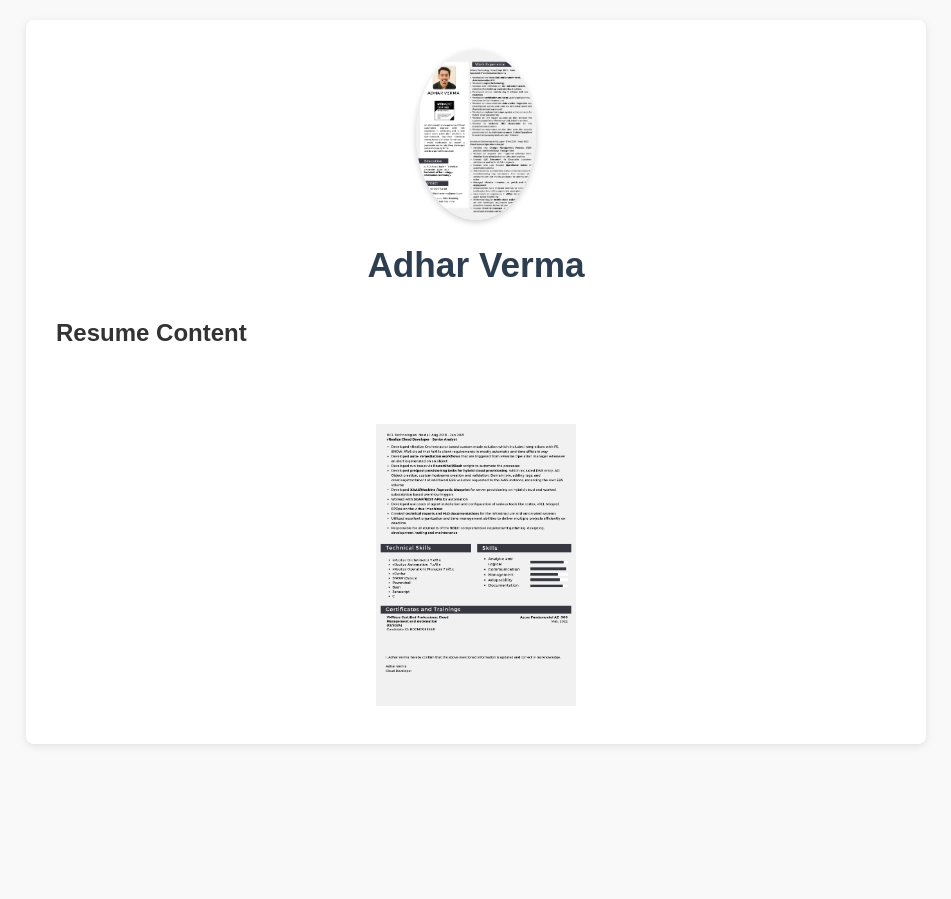
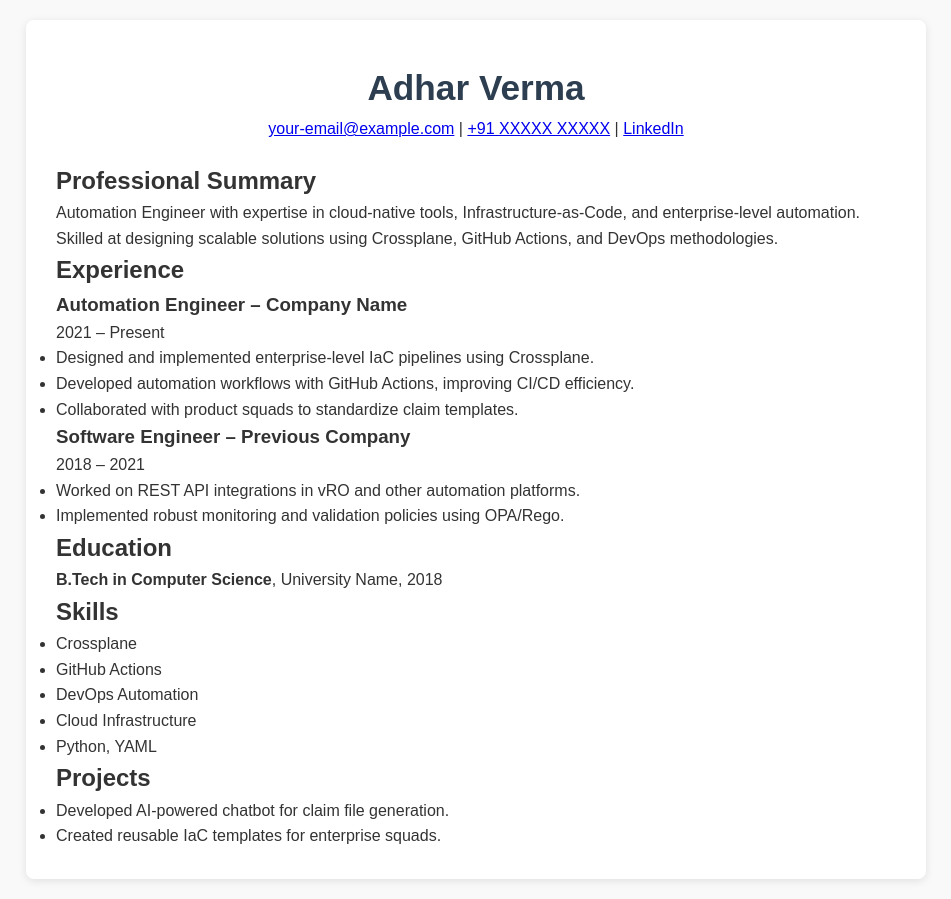
Before and after one commit to AdharVerma/Resume, a plain HTML site: page root/index.html in a window 1280 px wide. Shown: the whole page, without its empty margins (164-1115 px from the left). Before the commit the page ends 800 px from the top, so only its background shows below. Drawn offline with Linux system fonts and the light colour scheme.

Commit message:
Update index.html

```diff
--- a/root/index.html
+++ b/root/index.html
@@ -9,21 +9,69 @@
 <body>
   <div class="container">
     <header>
-      <img src="resume_image_1_1.png" alt="Profile Image" class="profile-pic">
       <h1>Adhar Verma</h1>
+      <p>
+        <a href="mailto:your-email@example.com">your-email@example.com</a> |
+        <a href="tel:+91XXXXXXXXXX">+91 XXXXX XXXXX</a> |
+        <a href="https://linkedin.com/in/your-linkedin" target="_blank">LinkedIn</a>
+      </p>
     </header>
 
     <section>
-      <h2>Resume Content</h2>
-      <pre>
-
-
-</pre>
+      <h2>Professional Summary</h2>
+      <p>
+        <!-- Replace this placeholder with your summary from the resume -->
+        Automation Engineer with expertise in cloud-native tools, Infrastructure-as-Code,
+        and enterprise-level automation. Skilled at designing scalable solutions
+        using Crossplane, GitHub Actions, and DevOps methodologies.
+      </p>
     </section>
 
-    <footer>
-      <img src="resume_image_2_1.png" alt="Footer Image" class="footer-pic">
-    </footer>
+    <section>
+      <h2>Experience</h2>
+      <div class="job">
+        <h3>Automation Engineer – Company Name</h3>
+        <span class="date">2021 – Present</span>
+        <ul>
+          <li>Designed and implemented enterprise-level IaC pipelines using Crossplane.</li>
+          <li>Developed automation workflows with GitHub Actions, improving CI/CD efficiency.</li>
+          <li>Collaborated with product squads to standardize claim templates.</li>
+        </ul>
+      </div>
+
+      <div class="job">
+        <h3>Software Engineer – Previous Company</h3>
+        <span class="date">2018 – 2021</span>
+        <ul>
+          <li>Worked on REST API integrations in vRO and other automation platforms.</li>
+          <li>Implemented robust monitoring and validation policies using OPA/Rego.</li>
+        </ul>
+      </div>
+    </section>
+
+    <section>
+      <h2>Education</h2>
+      <p><strong>B.Tech in Computer Science</strong>, University Name, 2018</p>
+    </section>
+
+    <section>
+      <h2>Skills</h2>
+      <ul class="skills">
+        <li>Crossplane</li>
+        <li>GitHub Actions</li>
+        <li>DevOps Automation</li>
+        <li>Cloud Infrastructure</li>
+        <li>Python, YAML</li>
+      </ul>
+    </section>
+
+    <section>
+      <h2>Projects</h2>
+      <ul>
+        <li>Developed AI-powered chatbot for claim file generation.</li>
+        <li>Created reusable IaC templates for enterprise squads.</li>
+      </ul>
+    </section>
   </div>
 </body>
 </html>
```
